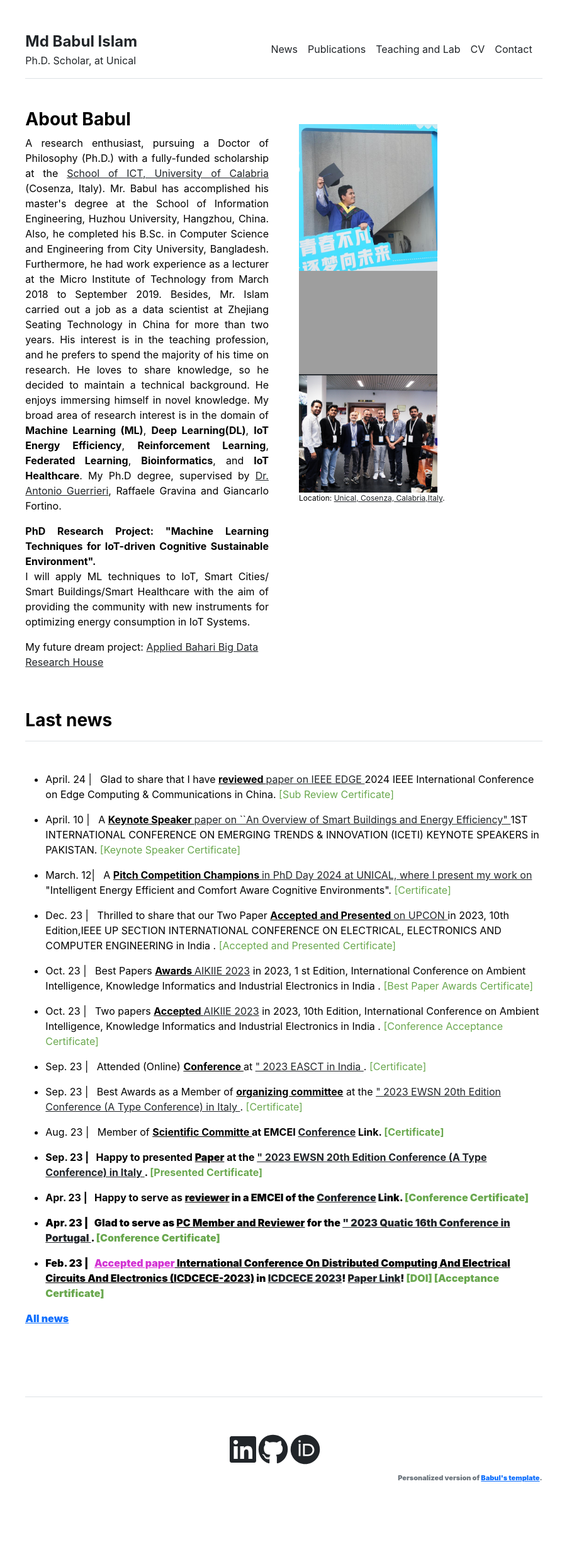
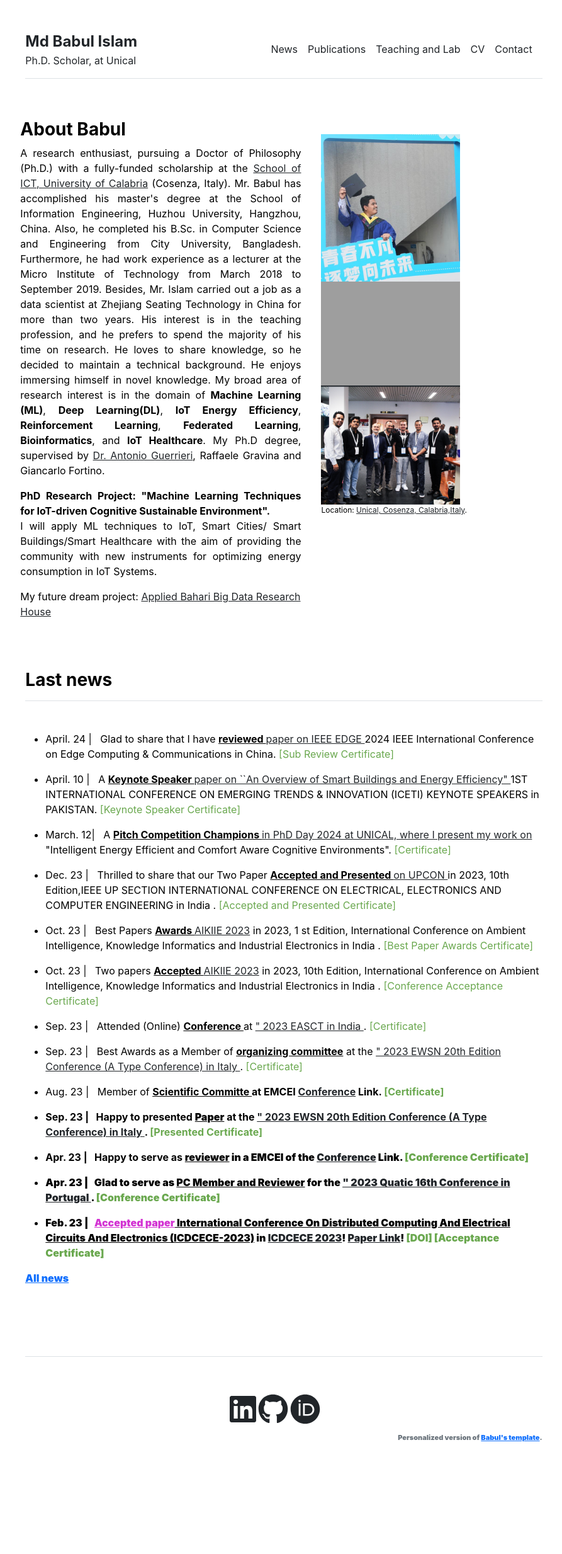
Before and after one commit to babulcseian/babulcseian.github.io, a Jekyll site: the page built from index.md, in a window 1280 px wide. Shown: the whole page at 63% size, without its empty margins (189-1082 px from the left). Built offline with Jekyll 4.4.1, drawn with Linux system fonts in a browser that asks for light colours; a style sheet for code colours, icons or effects is not loaded; after the commit the page ends 2403 px from its top, so only the background shows below that.

Commit message:
Update home.html

```diff
--- a/_layouts/home.html
+++ b/_layouts/home.html
@@ -1,6 +1,47 @@
 ---
 layout: default
 ---
+<style>
+        /* Inline CSS for demonstration purposes, move to styles.css for production */
+        .container {
+            display: flex;
+            justify-content: space-between;
+            margin-bottom: 5rem;
+        }
+        .col-md-6, .col-md-5 {
+            flex: 0 0 auto;
+            padding: 1rem;
+        }
+        .col-md-6 {
+            width: 55%; /* Adjust percentage as needed */
+        }
+        .col-md-5 {
+            width: 40%; /* Adjust percentage as needed */
+        }
+        img.full-width {
+            width: 100%;
+            height: auto;
+        }
+        img {
+            max-width: 100%;
+            height: auto;
+        }
+        .fw-bold {
+            font-weight: bold;
+        }
+        .full-width-container {
+            width: 100%;
+            text-align: center;
+        }
+        .full-width-container img {
+            width: 70%;
+            max-width: 400px;
+        }
+        .location {
+            font-size: 12px;
+        }
+    </style>
+
 <div class="row g-5 mb-5">
   <div class="col-md-6">
     <h3 class="fw-bold">About Babul</h3>
```
